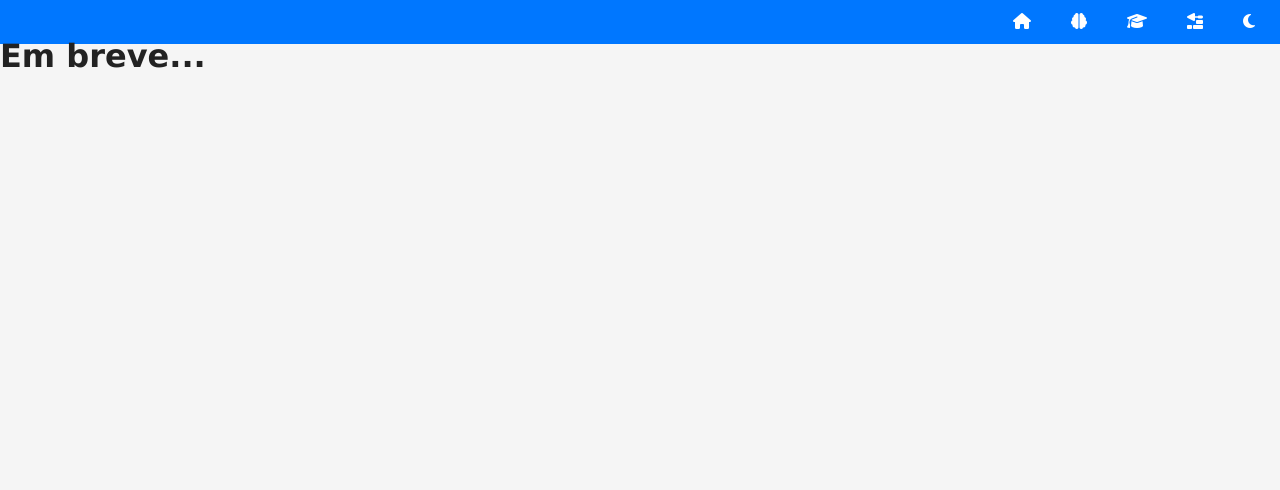
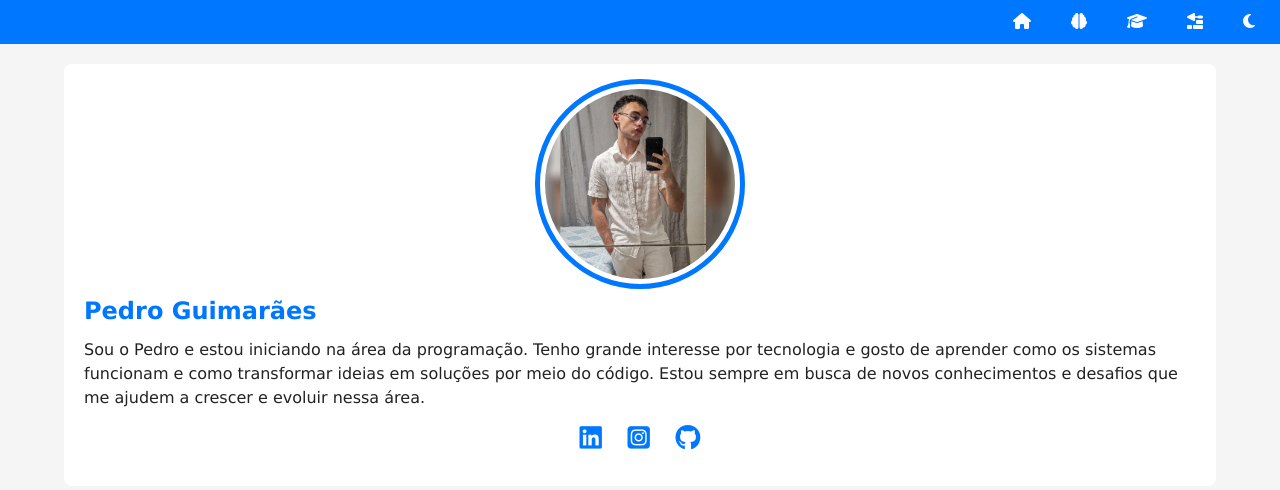
Before and after one commit to haxxZ1n/projeto-portifolio, a plain HTML site: page index.html in a window 1280 px wide. Drawn offline with Linux system fonts and the light colour scheme.

Commit message:
atualização

```diff
--- a/estilos/style.css
+++ b/estilos/style.css
@@ -57,3 +57,54 @@ nav#menu a:hover {
   background-color: var(--texto-inverso);
   color: var(--destaque);
 }
+
+main {
+  display: grid;
+  grid-template-columns: 1fr 90vw 1fr;
+  gap: 20px;
+  margin-top: 20px;
+}
+
+section#ficha {
+  background-color: var(--fundo-card);
+  padding: 20px;
+  border-radius: 8px;
+  grid-column: 2;
+}
+
+section#ficha img {
+  width: 200px;
+  aspect-ratio: 1/1;
+  object-fit: cover;
+  border-radius: 50%;
+  border: 5px solid var(--fundo-card);
+  outline: 5px solid var(--destaque);
+  display: block;
+  margin: auto;
+  margin-bottom: 15px;
+}
+
+section#ficha h1 {
+  color: var(--destaque);
+  margin: 15px 0px;
+  font-size: 1.5em;
+  text-align: left;
+}
+
+div#social {
+  display: flex;
+  justify-content: center;
+  align-items: center;
+  font-size: 1.6em;
+  gap: 1em;
+  margin: 15px;
+}
+
+div#social a{
+  color: var(--destaque);
+  transition: 0.5s;
+}
+
+div#social a:hover {
+  color: var(--destaque-inverso);
+}
--- a/index.html
+++ b/index.html
@@ -21,7 +21,19 @@
         </nav>
     </header>
     <main>
-        <h1>Em breve...</h1>
+        <section id="ficha">
+            <img src="imagens/eu.png" alt="Pedro Guimarães">
+            <h1>Pedro Guimarães</h1>
+            <p>Sou o Pedro e estou iniciando na área da programação. Tenho grande interesse por tecnologia e gosto de aprender como os sistemas funcionam e como transformar ideias em soluções por meio do código. Estou sempre em busca de novos conhecimentos e desafios que me ajudem a crescer e evoluir nessa área.</p>
+            <div id="social">
+                <a href="https://www.linkedin.com/in/pedro-guimar%C3%A3es-3b09563a3/" target="_blank" rel="nofollow"><i class="fa-brands fa-linkedin"></i></a>
+                <a href="https://www.instagram.com/pedro_haxx/" target="_blank" rel="nofollow"><i class="fa-brands fa-square-instagram"></i></a>
+                <a href="https://github.com/haxxZ1n?tab=repositories" target="_blank" rel="nofollow"><i class="fa-brands fa-github"></i></a>
+            </div>
+        </section>
+        <section id="detalhes">
+
+        </section>
     </main>
     <footer>
 
```
Also changed, not shown: imagens/eu.png (added).
